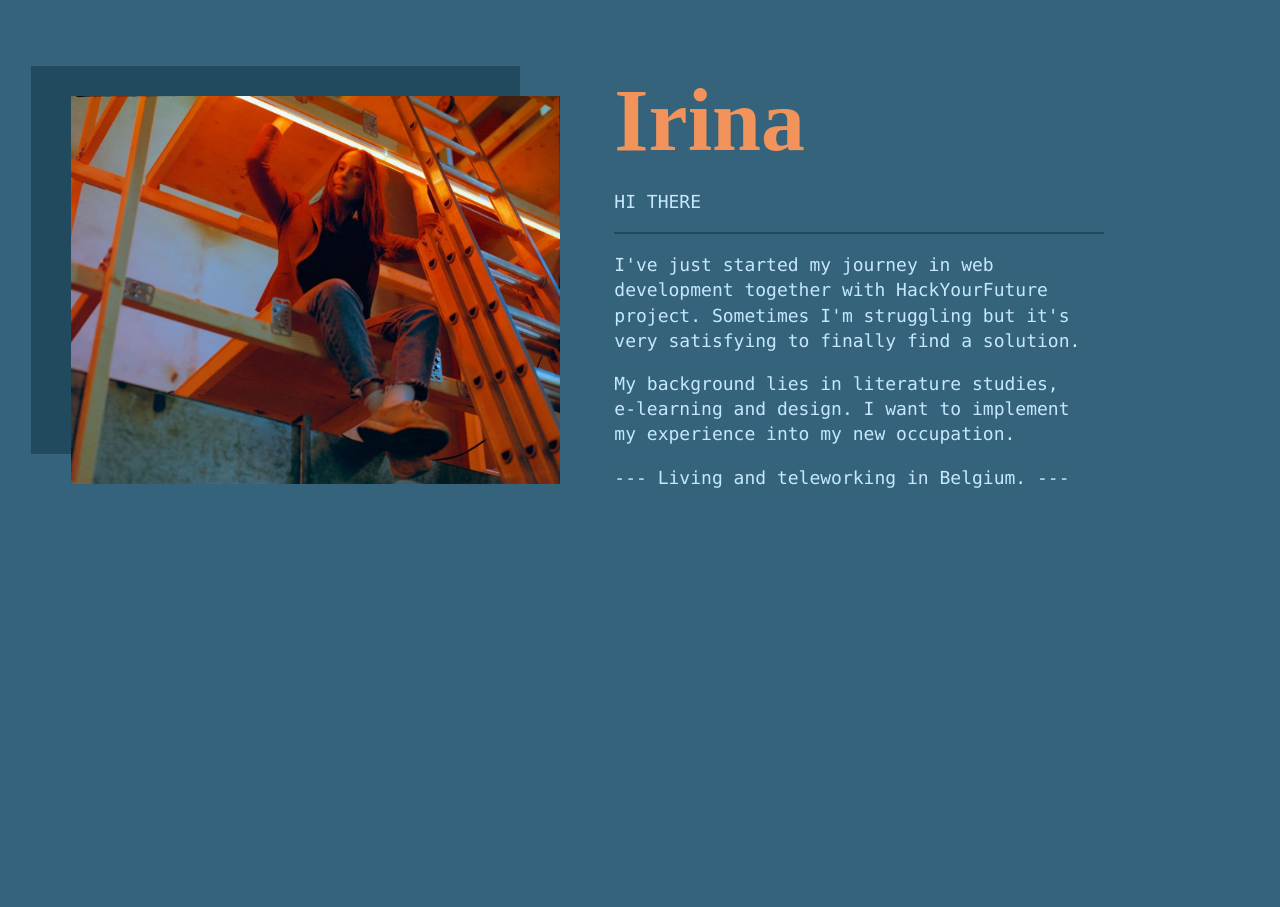
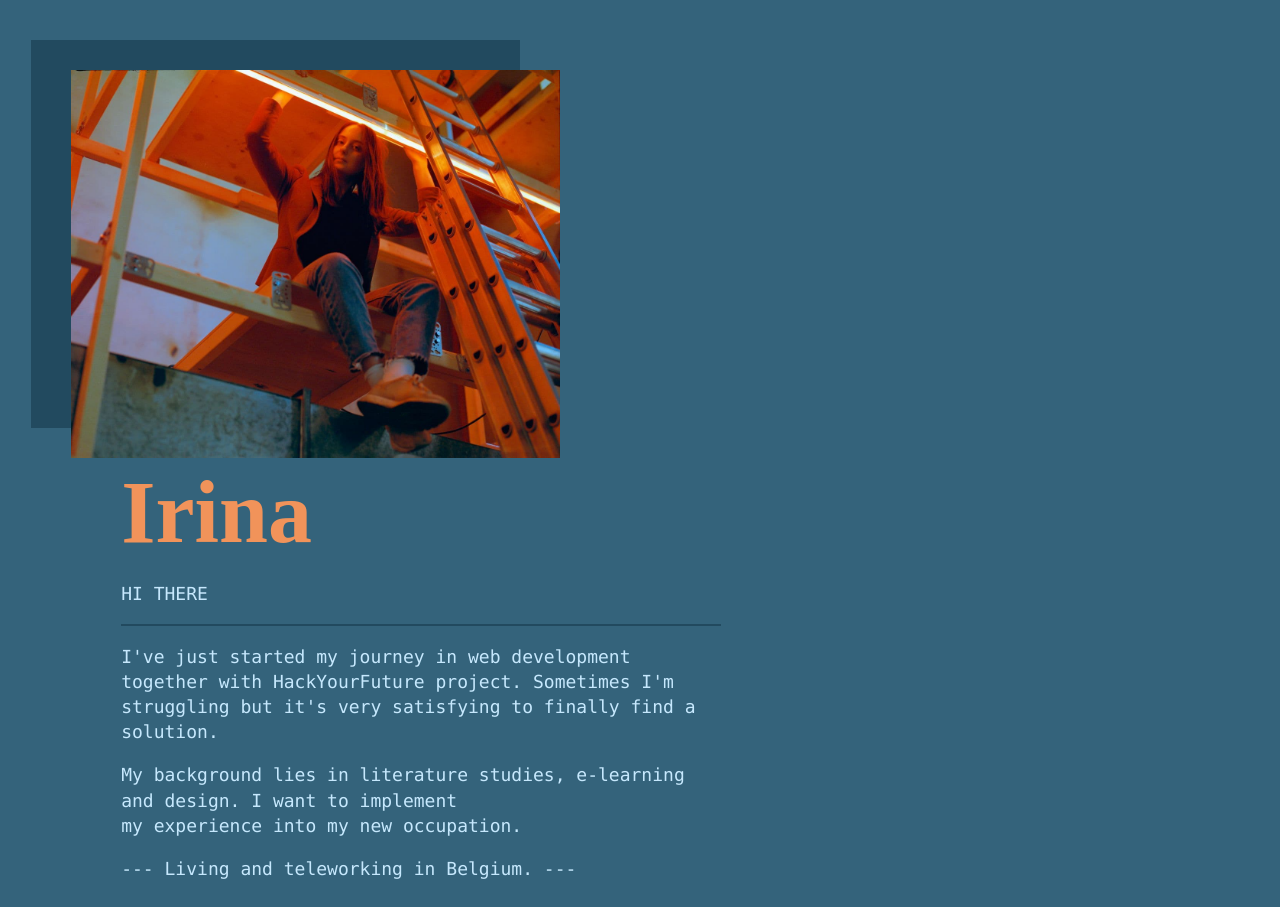
Before and after one commit to IrinaSing/IrinaSing.github.io, a plain HTML site: page index.html in a window 1280 px wide. Before the commit the page ends 800 px from the top, so only its background shows below. Drawn offline with Linux system fonts and the light colour scheme.

Commit message:
Min-width added

```diff
--- a/style.css
+++ b/style.css
@@ -7,12 +7,12 @@
   margin-left: 5%;
   margin-right: 5%;
   width: 90%;
-  vertical-align: center;
 }
 
 img {
   display: inline-block;
   width: 43%;
+  min-width: 300px;
   box-shadow: -40px -30px 0px 0px rgba(34, 74, 95, 1);
 }
 
@@ -21,6 +21,7 @@
   padding-left: 50px;
   padding-right: 60px;
   width: 43%;
+  min-width: 600px;
 }
 
 h1 {
@@ -46,6 +47,6 @@
 hr {
   border: none; /* Убираем границу */
   background-color: #224a5f; /* Цвет линии */
-  color: #224a5f; /* Цвет линии для IE6-7 */
+  /*color: #224a5f; /* Цвет линии для IE6-7 */
   height: 2px; /* Толщина линии */
 }
```
